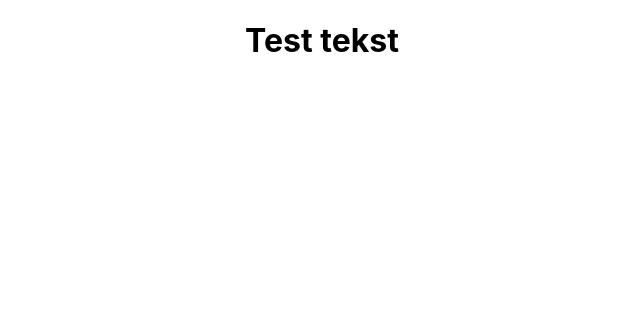
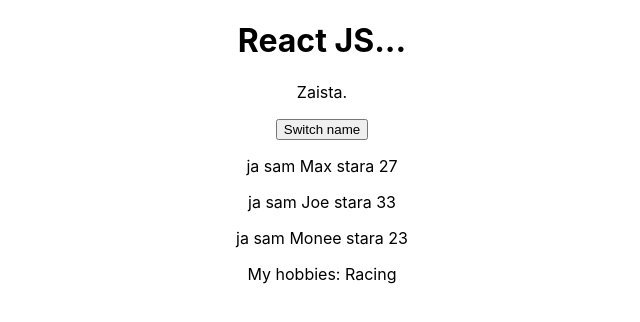
Before and after one commit to mladen3/udemy-react, a React (Create React App) app: page / in a window 1280 px wide. Shown: the top 322 px of the page, without its empty margins (318-958 px from the left). Built offline with nearby package versions, Linux system fonts and the light colour scheme.

Commit message:
Section 3: Lesson 42

```diff
--- a/src/App.js
+++ b/src/App.js
@@ -1,16 +1,49 @@
-import React, { Component } from 'react';
+import React, { useState } from 'react';
 import './App.css';
+import Person from './Person/Person';
 
-class App extends Component {
-  render() {
-    // return (
-      // <div className="App">
-      //   <h1>Haj, ja sam reaktivna aplikacion.</h1>
-      // </div>
-    // );
+const app = ( props ) => {
+  //useState() prima initial state kao argument
+  //useState() UVIJEK vraca dva elementa:
+  //1. updated state, fja koja omogucava update state-a
+  //array destructuring koristimo [ updatedState, fja]
+  const [personsState, setPersonsState] = useState({
+      persons: [
+        { name: 'Max', age: 27 },
+        { name: 'Joe', age: 33 },
+        { name: 'Monee', age: 23 }
+      ]
+    });
 
-    return React.createElement('div', {className: 'App'}, React.createElement('h1', null, 'Test tekst'));
+    const [otherState, setOtherState] = useState('some other state');
+
+    console.log(personsState, otherState);
+
+    const switchNameHandler = () => {
+      // console.log("Was clicked");
+      // NOT HOW ITS DONE!!! this.state.persons[0].name = "Novo ime";
+      setPersonsState( {
+        persons: [
+          {name: 'Max', age: 18},
+          {name: 'Joe', age: 0},
+          {name: 'Mikica', age: 66}
+        ]
+      });
+    }
+
+    return (
+      <div className="App">
+        <h1>React JS...</h1>
+        <p>Zaista.</p>
+        <button onClick={switchNameHandler}>Switch name</button>
+        <Person name={personsState.persons[0].name} age={personsState.persons[0].age}/>
+        <Person name={personsState.persons[1].name} age={personsState.persons[1].age}/>
+        <Person name={personsState.persons[2].name} age={personsState.persons[2].age}>My hobbies: Racing</Person>
+      </div>
+    );
+
+    // return React.createElement('div', {className: 'App'}, React.createElement('h1', null, 'Test tekst'));
   }
-}
 
-export default App;
+
+export default app;
--- /dev/null
+++ b/src/Person/Person.js
@@ -0,0 +1,12 @@
+import React from 'react';
+
+const person = ( props ) => {
+    return (
+        <div>
+            <p>ja sam {props.name} stara {props.age}</p>
+            <p>{props.children}</p>
+        </div>
+    );
+}
+
+export default person;
```
